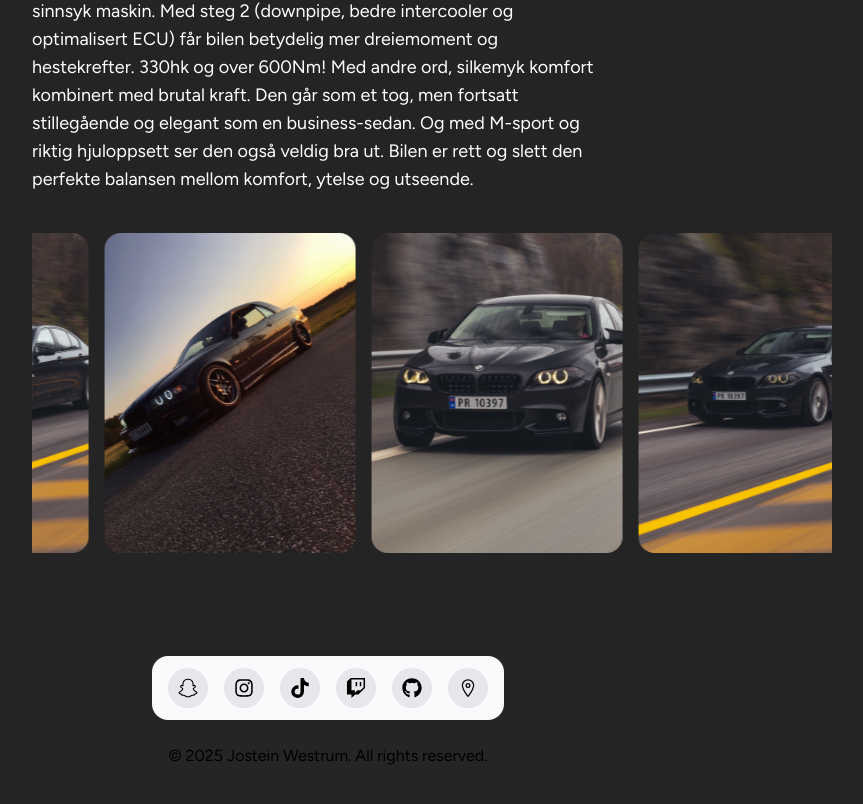
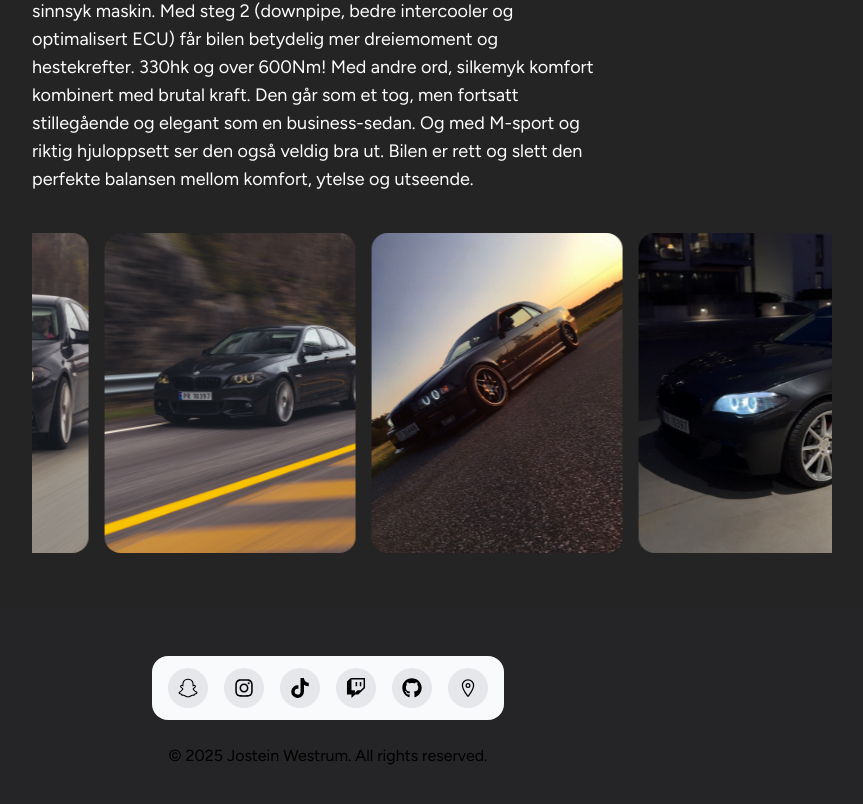
Before and after one commit to Jostein24sfj/react-portfolie-v2, a React (Vite) app: page / in a window 1280 px wide. Shown: the part 2917-3721 px from the top of the page, without its empty margins (312-1175 px from the left). Built offline with nearby package versions, Linux system fonts and the light colour scheme.

Commit message:
added one image to aboutme.jsx

```diff
--- a/src/components/AboutMe.jsx
+++ b/src/components/AboutMe.jsx
@@ -20,7 +20,12 @@ export default function AboutMe() {
     arrows: false,
   };
 
-  const images = ["/f10RollerShot.jpg", "/myF10Roller.jpg", "/myBmwE36.png"];
+  const images = [
+    "/f10RollerShot.jpg",
+    "/myF10Roller.jpg",
+    "/myBmwE36.png",
+    "/minF10Front.png",
+  ];
 
   return (
     <div className="flex flex-col gap-24">
```
Also changed, not shown: public/minF10Front.png (added).
